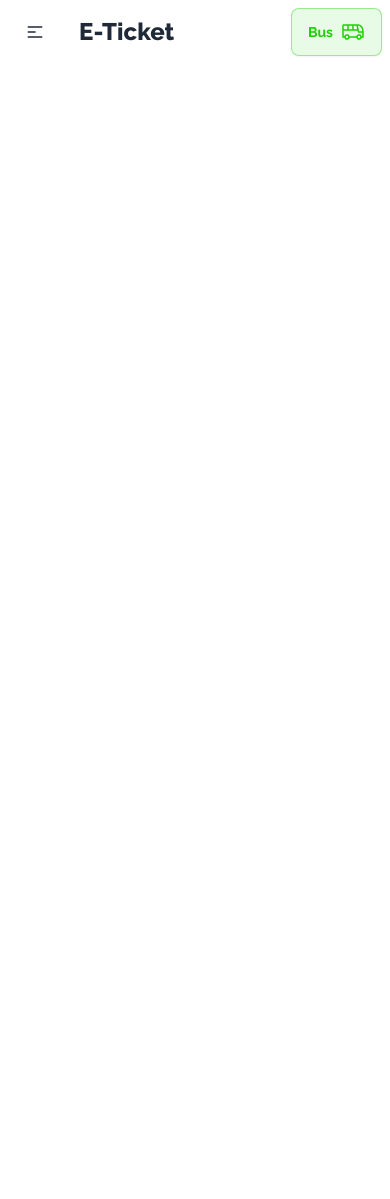
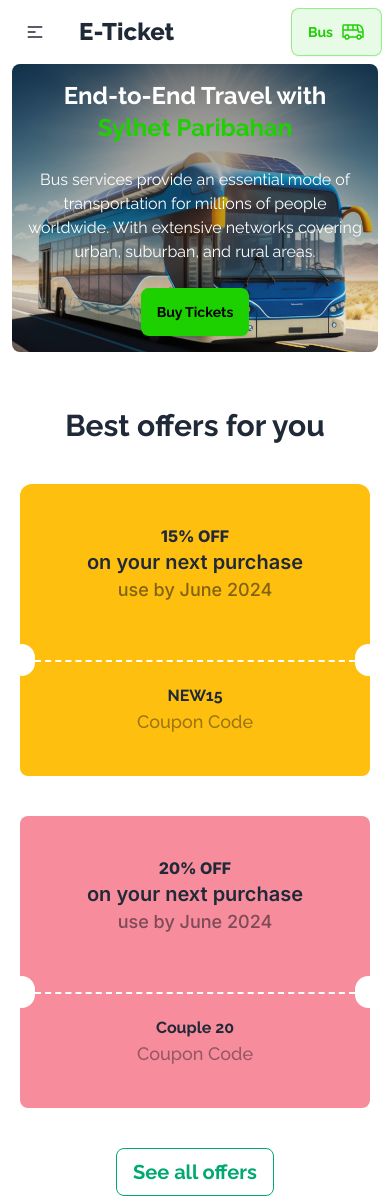
Before and after one commit to hrlalon/Sylhet-Poribohon, a plain HTML site: page index.html in a window 390 px wide. Before the commit the page ends 844 px from the top, so only its background shows below. Drawn offline with nearby package versions, Linux system fonts and the light colour scheme.

Commit message:
best offer section done with responsive

```diff
--- a/index.html
+++ b/index.html
@@ -13,7 +13,7 @@
 </head>
 
 <body class="font-raleway">
-    <header class="container mx-auto">
+    <header class="lg:w-[1170px] mx-auto">
         <!-- navbar start -->
         <div class="navbar bg-base-100">
             <div class="navbar-start">
@@ -52,10 +52,126 @@
             </div>
         </div>
         <!-- navbar start -->
+
+        <!-- banner section start  -->
+        <section class="mx-3 lg:mx-0">
+            <div class="hero lg:h-[550px] bg-[url('images/banner.png')] rounded-lg">
+                <div class="hero-content text-center">
+                    <div class="">
+                        <h1 class="text-2xl lg:text-6xl font-bold text-white">End-to-End Travel with <br><span
+                                class="text-[#1DD100]">Sylhet Paribahan</span></h1>
+                        <div class="max-w-md mx-auto">
+                            <p class="py-6 text-center text-white">Bus services provide an essential mode of
+                                transportation
+                                for millions
+                                of people worldwide. With extensive networks
+                                covering urban, suburban, and rural areas.</p>
+                        </div>
+
+                        <button
+                            class="btn bg-[#1DD100] border-none hover:bg-[#1ba806] hover:text-white text-black font-bold">Buy
+                            Tickets</button>
+                    </div>
+                </div>
+            </div>
+        </section>
+        <!-- banner section end  -->
     </header>
 
     <main>
+        <!-- best offer section start -->
+        <section class="lg:w-[1170px] mx-auto mt-14 lg:mt-28 lg:mb-28">
+            <h1 class="text-3xl lg:text-[40px] font-bold text-center">Best offers for you</h1>
+            <div class="flex flex-col lg:flex-row justify-between">
+                <!-- coupon colum one -->
+                <div class="flex lg:flex-row flex-col mt-10 mx-5">
+                    <div
+                        class="font-inter bg-[#FFBF0F] lg:w-[300px] rounded-t-xl lg:rounded-tr-none lg:rounded-s-lg p-10 text-center">
+                        <h1 class="lg:text-[40px] font-extrabold">15% OFF</h1>
+                        <p class="text-xl font-semibold">on your next purchase</p>
+                        <p class="text-lg font-medium text-[#03071280]">use by June 2024</p>
+                    </div>
 
+                    <!-- coupon area start -->
+                    <div
+                        class="relative bg-[#FFBF0F] lg:w-[230px] rounded-b-lg lg:rounded-b-none lg:rounded-e-lg p-10 flex flex-col justify-center items-center">
+                        <div class="font-raleway text-center">
+                            <h1 class="lg:text-[32px] font-bold">NEW15</h1>
+                            <p class="text-[#03071266] text-lg font-medium">Coupon Code</p>
+                        </div>
+
+                        <!-- style on coupon code start-->
+                        <div
+                            class="absolute flex flex-row lg:flex-col lg:left-0 lg:top-[-20px] top-0 w-[calc(100%+25px)]">
+                            <div class="rounded-full h-8 lg:h-12 w-8 lg:w-12 bg-white">
+
+                            </div>
+
+                            <div class="lg:visible lg:h-36 lg:border-l-2 border-dashed border-white lg:ml-6">
+
+                            </div>
+                            <div class="lg:hidden w-full border-t-2 border-dashed border-white mt-4 lg:ml-6">
+
+                            </div>
+
+                            <div class="rounded-full h-8 lg:h-12 w-8 lg:w-12 bg-white">
+
+                            </div>
+                        </div>
+                        <!-- style on coupon code end-->
+                    </div>
+                    <!-- coupon area end -->
+                </div>
+
+                <!-- coupon column two -->
+                <div class="flex lg:flex-row flex-col mt-10 mx-5">
+                    <div
+                        class="font-inter bg-[#F78C9C] lg:w-[300px] rounded-t-lg lg:rounded-tr-none lg:rounded-s-lg p-10 text-center">
+                        <h1 class="lg:text-[40px] font-extrabold">20% OFF</h1>
+                        <p class="text-xl font-semibold">on your next purchase</p>
+                        <p class="text-lg font-medium text-[#03071280]">use by June 2024</p>
+                    </div>
+
+                    <!-- coupon area start -->
+                    <div
+                        class="relative bg-[#F78C9C] lg:w-[230px] rounded-b-lg lg:rounded-b-none lg:rounded-e-lg p-10 flex flex-col justify-center items-center">
+                        <div class="font-raleway text-center">
+                            <h1 class="lg:text-[32px] font-bold">Couple 20</h1>
+                            <p class="text-[#03071266] text-lg font-medium">Coupon Code</p>
+                        </div>
+
+                        <!-- style on coupon code start-->
+                        <div
+                            class="absolute flex flex-row lg:flex-col lg:left-0 lg:top-[-20px] top-0 w-[calc(100%+25px)]">
+                            <div class="rounded-full h-8 lg:h-12 w-8 lg:w-12 bg-white">
+
+                            </div>
+
+                            <div class="lg:visible lg:h-36 lg:border-l-2 border-dashed border-white lg:ml-6">
+
+                            </div>
+                            <div class="lg:hidden w-full border-t-2 border-dashed border-white mt-4 lg:ml-6">
+
+                            </div>
+
+                            <div class="rounded-full h-8 lg:h-12 w-8 lg:w-12 bg-white">
+
+                            </div>
+                        </div>
+                        <!-- style on coupon code end-->
+                    </div>
+                    <!-- coupon area end -->
+                </div>
+            </div>
+
+            <!-- see all button start -->
+            <div class="flex justify-center my-10 lg:mt-16">
+                <button class="btn btn-outline btn-success hover:text-white font-raleway font-bold text-xl">See all
+                    offers</button>
+            </div>
+            <!-- see all button end -->
+        </section>
+        <!-- best offer section end -->
     </main>
 
     <footer>
--- a/style.css
+++ b/style.css
@@ -7,3 +7,7 @@
 .font-inter {
     font-family: "Inter", sans-serif;
 }
+
+.coupon-devider-width {
+    width: calc(100% - 24px);
+}
```
